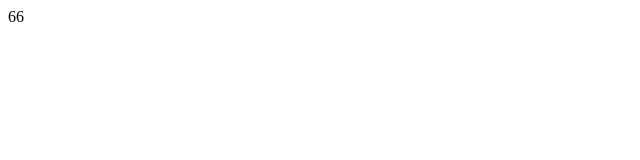
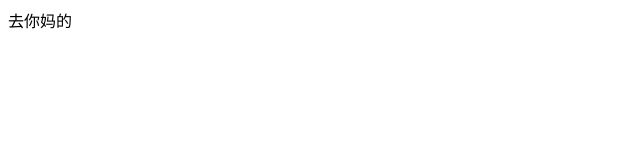
Before and after one commit to pankai404/day_1, a plain HTML site: page index.html in a window 1280 px wide. Shown: the full height of the page, 0-640 px from the left. Drawn offline with Linux system fonts and the light colour scheme.

Commit message:
王印凑傻逼

```diff
--- a/index.html
+++ b/index.html
@@ -8,7 +8,7 @@
 </head>
 <body>
     <div id="box">
-        66
+        去你妈的
     </div>
 
 </body>
```
Also changed, not shown: 1 other file.
